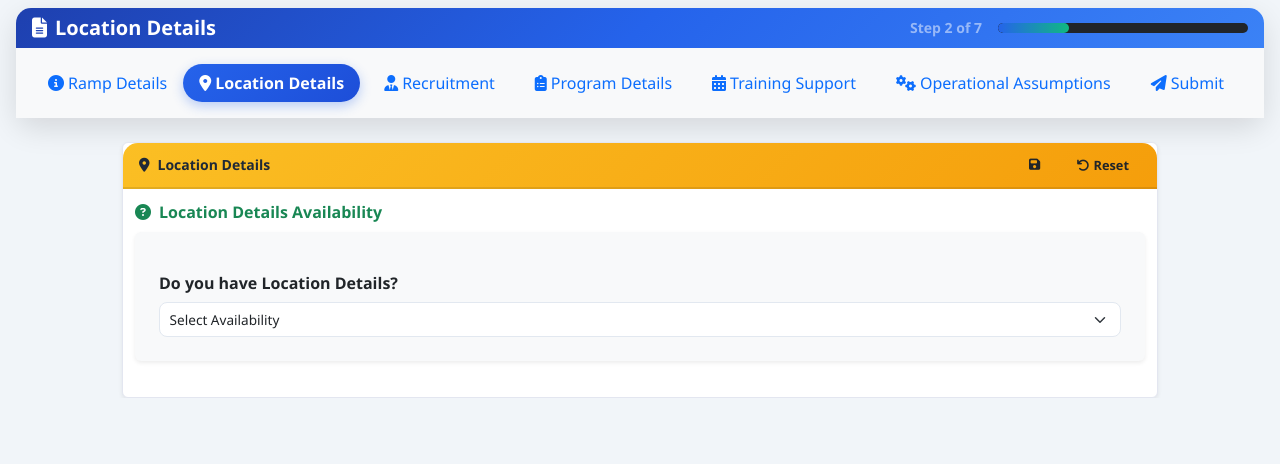
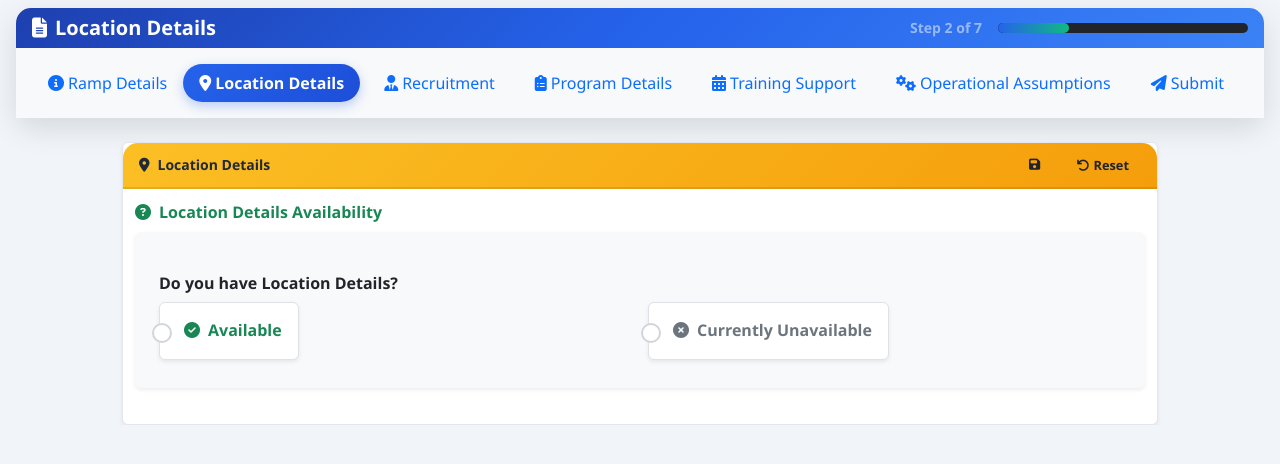
Before and after one commit to srikanth-vn81/Ramp-FormReviseddocker, a Flask app: page /ramp-form/step/2 in a window 1280 px wide. Shown: the top 464 px of the page. Run offline with Flask 3, Linux system fonts and the light colour scheme.

Commit message:
Improve location planning by using radio buttons instead of dropdowns
Replace the dropdown menu for location availability with radio buttons in the location planning step (templates/step5_location_planning.html) and update the corresponding JavaScript to handle the new radio button input.

Replit-Commit-Author: Agent
Replit-Commit-Session-Id: 51c6753c-f79c-48db-9296-dc9696b1e227
Replit-Commit-Checkpoint-Type: full_checkpoint
Replit-Commit-Screenshot-Url: https://storage.googleapis.com/screenshot-production-us-central1/f8919e35-9627-440d-9d19-d1f1577be8db/51c6753c-f79c-48db-9296-dc9696b1e227/Sgb90S9

```diff
--- a/templates/step5_location_planning.html
+++ b/templates/step5_location_planning.html
@@ -30,14 +30,27 @@
                         <div class="card-body p-4">
                             <div class="row g-3">
                                 <div class="col-12">
-                                    <label class="form-label fw-bold text-dark mb-2">
+                                    <label class="form-label fw-bold text-dark mb-3">
                                         Do you have Location Details?
                                     </label>
-                                    <select class="form-select" id="location-availability" onchange="toggleLocationDetails()">
-                                        <option value="">Select Availability</option>
-                                        <option value="available">Available</option>
-                                        <option value="unavailable">Currently Unavailable</option>
-                                    </select>
+                                    <div class="row g-3">
+                                        <div class="col-md-6">
+                                            <div class="form-check form-check-inline p-3 border rounded bg-white shadow-sm">
+                                                <input class="form-check-input" type="radio" name="location-availability" id="location-available" value="available" onchange="toggleLocationDetails()">
+                                                <label class="form-check-label fw-bold text-success ms-2" for="location-available">
+                                                    <i class="fas fa-check-circle me-2"></i>Available
+                                                </label>
+                                            </div>
+                                        </div>
+                                        <div class="col-md-6">
+                                            <div class="form-check form-check-inline p-3 border rounded bg-white shadow-sm">
+                                                <input class="form-check-input" type="radio" name="location-availability" id="location-unavailable" value="unavailable" onchange="toggleLocationDetails()">
+                                                <label class="form-check-label fw-bold text-secondary ms-2" for="location-unavailable">
+                                                    <i class="fas fa-times-circle me-2"></i>Currently Unavailable
+                                                </label>
+                                            </div>
+                                        </div>
+                                    </div>
                                 </div>
                             </div>
                         </div>
@@ -390,7 +403,8 @@
 <script>
 // Toggle Location Details based on availability selection
 function toggleLocationDetails() {
-    const availability = document.getElementById('location-availability').value;
+    const selectedRadio = document.querySelector('input[name="location-availability"]:checked');
+    const availability = selectedRadio ? selectedRadio.value : '';
     const content = document.getElementById('location-details-content');
 
     if (availability === 'available') {
```
Also changed, not shown: attached_assets/image_1758052758398.png (added).
